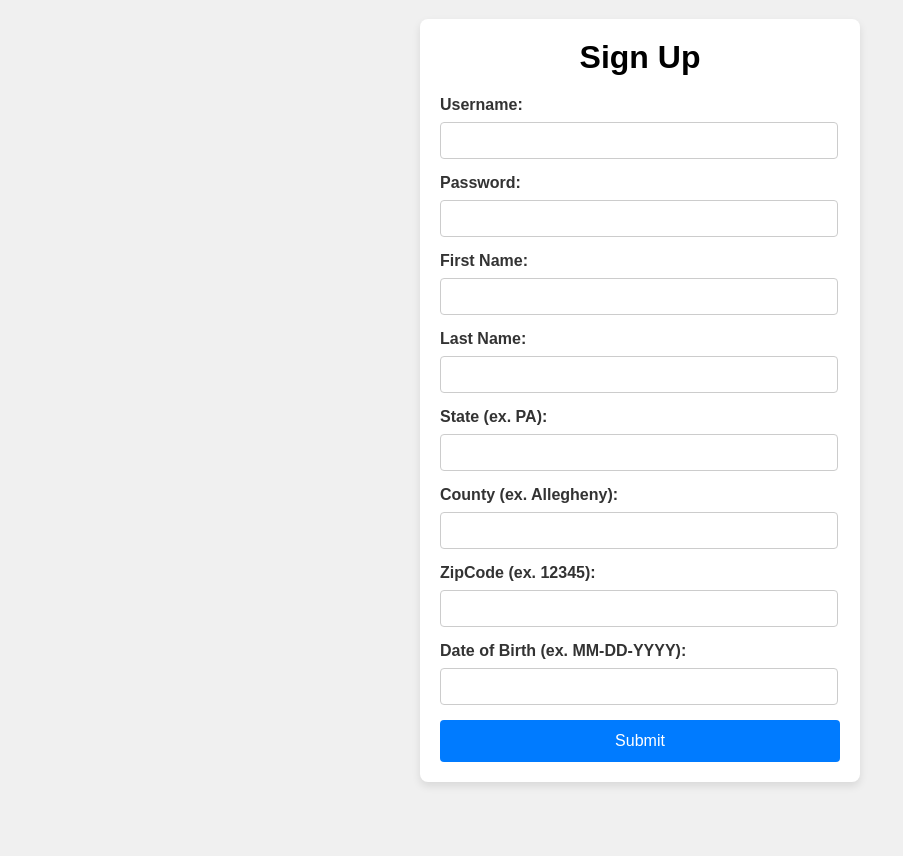
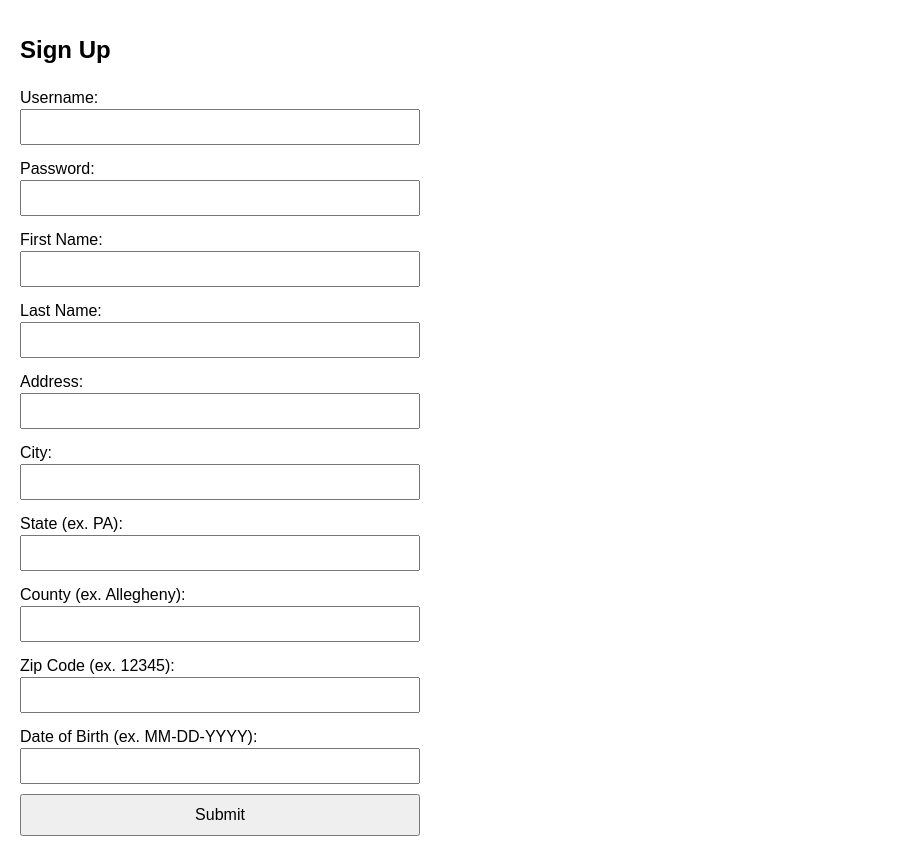
Before and after one commit to dorothycrow/steelhacks2024, a Flask app: page /signup in a window 1280 px wide. Shown: the whole page, without its empty margins (0-903 px from the left). Before the commit the page ends 786 px from the top, so only its background shows below. Run offline with Flask 3, Linux system fonts and the light colour scheme.

Commit message:
attempting to do registration check

```diff
--- a/app.py
+++ b/app.py
@@ -2,6 +2,13 @@ from flask import Flask, render_template, request, redirect, url_for, jsonify, s
 from models import db, User  # Import 'db' and 'User' from models
 from bs4 import BeautifulSoup
 #import axios
+from selenium import webdriver
+from selenium.webdriver.common.by import By
+from selenium.webdriver.support.ui import Select
+from selenium.webdriver.chrome.service import Service
+from selenium.webdriver.common.keys import Keys
+from selenium.webdriver.support.ui import WebDriverWait
+from selenium.webdriver.support import expected_conditions as EC
 
 import yaml
 import requests
@@ -44,8 +51,15 @@ def index():
 
 @app.route('/user_profile')
 def user_profile():
-    user = {'username': 'john_doe', 'location': 'New York'}
-    return render_template('user_profile.html', user=user)
+    user = User.query.order_by(User.id.desc()).first()  # Get the last user added
+    if user:
+        user_info = {
+            'username': f"{user.fName} {user.lName}",
+            'location': f"{user.county}, {user.state}"
+        }
+        return render_template('user_profile.html', user=user_info)
+    else:
+        return "No users found", 404
 
 @app.route('/signup')
 def signup():
@@ -120,7 +134,11 @@ def login():
 
 def get_upcoming_elections(location):
     # Replace with your actual API endpoint
-    api_url = f"https://api.example.com/elections?location={location}"
+
+    user = User.query.order_by(User.id.desc()).first()  # Get the last user added
+    address = user.address + ' ' + user.state
+    #election_id = 9000
+    api_url = f"https://www.googleapis.com/civicinfo/v2/voterinfo?key={API_KEY}&address={address}&electionId=9000"
     try:
         response = requests.get(api_url)
         response.raise_for_status()  # Raise an error for bad responses
--- a/templates/signup.html
+++ b/templates/signup.html
@@ -4,7 +4,35 @@
     <meta charset="UTF-8">
     <meta name="viewport" content="width=device-width, initial-scale=1.0">
     <title>Sign Up and Check Your Voter Registration Status!</title>
-    <link rel="stylesheet" href="static/signupStyle.css">
+    <style>
+        body {
+            font-family: Arial, sans-serif;
+            margin: 20px;
+            padding: 0;
+        }
+        form {
+            display: flex;
+            flex-direction: column;
+            max-width: 400px; /* Limit the width to prevent overflow */
+        }
+        label {
+            margin: 5px 0 2px;
+        }
+        input {
+            margin-bottom: 10px;
+            padding: 8px;
+            font-size: 14px;
+        }
+        button {
+            padding: 10px;
+            font-size: 16px;
+            cursor: pointer;
+        }
+        h1 {
+            font-size: 24px;
+            margin-bottom: 20px;
+        }
+    </style>
 </head>
 <body>
     <form method="POST" action="/submit_signup">
@@ -22,13 +50,19 @@
         <label for="lastName">Last Name:</label>
         <input type="text" id="lastName" name="lastName" required>
 
+        <label for="address">Address:</label>
+        <input type="text" id="address" name="address" required>
+
+        <label for="city">City:</label>
+        <input type="text" id="city" name="city" required>
+
         <label for="state">State (ex. PA):</label>
         <input type="text" id="state" name="state" required>
 
         <label for="county">County (ex. Allegheny):</label>
         <input type="text" id="county" name="county" required>
 
-        <label for="zip">ZipCode (ex. 12345):</label>
+        <label for="zip">Zip Code (ex. 12345):</label>
         <input type="text" id="zip" name="zip" required>
 
         <label for="dob">Date of Birth (ex. MM-DD-YYYY):</label>
```
Also changed, not shown: models.py (+6 -1 lines).
